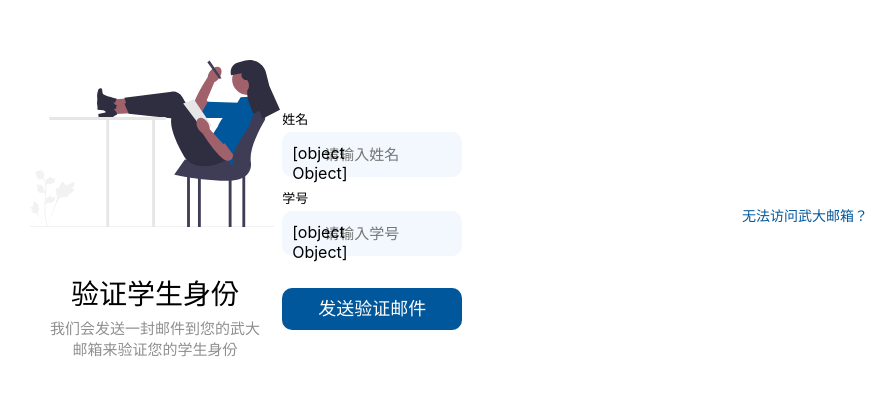
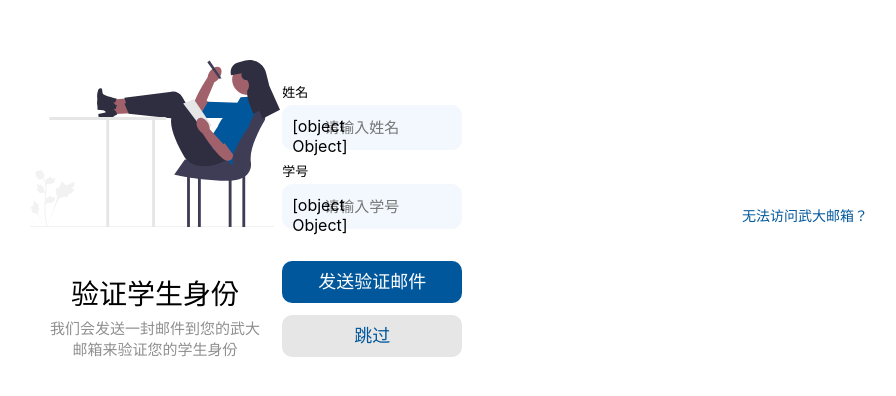
Before and after one commit to ZiqiangStudio/zq_auth_frontend, a Nuxt app: page /certify in a window 1280 px wide. Shown: the part 190-586 px from the top of the page, without its empty margins (52-948 px from the left). Built offline with nearby package versions, Linux system fonts and the light colour scheme.

Commit message:
feat: 支持跳过学生身份认证

```diff
--- a/pages/certify.vue
+++ b/pages/certify.vue
@@ -12,7 +12,8 @@
         <Message />
       </template>
     </z-input>
-    <button>发送验证邮件</button>
+    <button type="submit">发送验证邮件</button>
+    <button class="skip" @click="confirmSkip">跳过</button>
   </form>
   <p class="action"><nuxt-link to="/register">无法访问武大邮箱？</nuxt-link></p>
 </template>
@@ -70,6 +71,13 @@ function submit(e: Event) {
       MMessage.error(err.data.msg);
     });
 }
+
+function confirmSkip(e: Event) {
+  e.preventDefault();
+  if (confirm('确定要跳过学生身份认证吗？')) {
+    router.push(`/login`);
+  }
+}
 </script>
 <style scoped lang="less">
 form {
@@ -79,7 +87,7 @@ form {
   gap: 12px;
 }
 
-form button {
+form button:first-of-type {
   margin-top: 20px;
 }
 
@@ -89,4 +97,10 @@ form button {
   font-size: 14px;
   margin-top: 10px;
 }
+
+.skip {
+  background-color: var(--color-button-secondary-bg);
+  color: var(--color-primary);
+  transition: color, background-color 0.3s;
+}
 </style>
```
